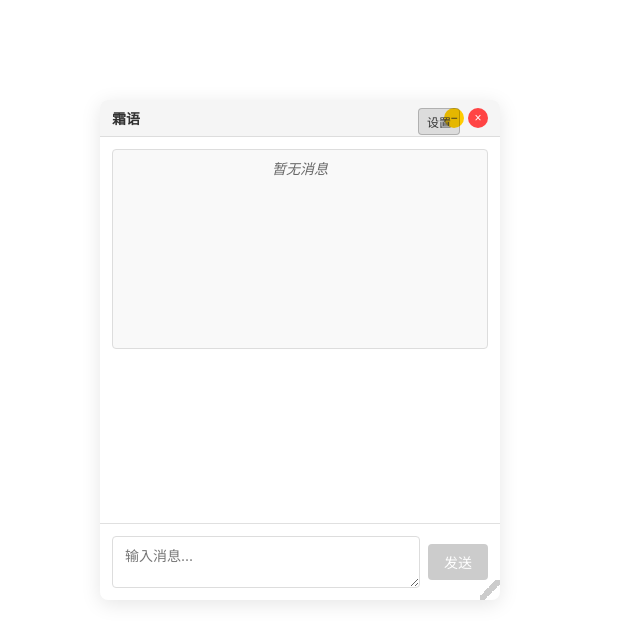
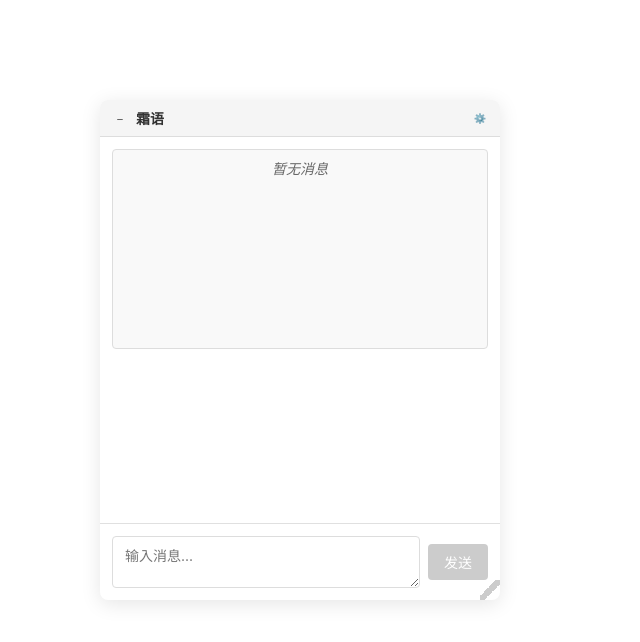
Before and after one commit to YeShuang25/ShuangDialog, a React app: page / in a window 1280 px wide. Shown: the top 642 px of the page, without its empty margins (0-640 px from the left). Built offline with nearby package versions, Linux system fonts and the light colour scheme; the HTML template or start-up script is replaced by a standard one.

Commit message:
feat(ui): 为浮动窗口添加设置按钮并优化样式
- 在 FloatingWindow 组件中添加 onSettings 回调支持
- 重新设计窗口标题栏按钮样式和交互效果
- 移除 ChatPanel 中的独立设置按钮，改用窗口内置按钮
- 简化设置窗口的布局和样式

```diff
--- a/src/ui/components/layout/FloatingWindow.tsx
+++ b/src/ui/components/layout/FloatingWindow.tsx
@@ -7,6 +7,7 @@ export interface FloatingWindowProps {
   defaultSize?: { width: number; height: number };
   minSize?: { width: number; height: number };
   onClose?: () => void;
+  onSettings?: () => void;
   className?: string;
   style?: React.CSSProperties;
   showHeader?: boolean;
@@ -19,6 +20,7 @@ export const FloatingWindow: React.FC<FloatingWindowProps> = ({
   defaultSize = { width: 400, height: 600 },
   minSize = { width: 200, height: 150 },
   onClose,
+  onSettings,
   className = '',
   style = {},
   showHeader = true
@@ -178,44 +180,91 @@ export const FloatingWindow: React.FC<FloatingWindowProps> = ({
           }}
           onMouseDown={handleMouseDown}
         >
-          <div style={{ fontWeight: 'bold', color: '#333' }}>
-            {title}
-          </div>
-          <div style={{ display: 'flex', gap: '4px' }}>
-            <button
+          {/* 左侧：标题和最小化图标 */}
+          <div style={{ display: 'flex', alignItems: 'center', gap: '8px' }}>
+            <div
               onClick={toggleMinimize}
               style={{
-                width: '20px',
-                height: '20px',
-                border: 'none',
-                backgroundColor: '#ffcc00',
-                borderRadius: '50%',
                 cursor: 'pointer',
+                width: '16px',
+                height: '16px',
                 display: 'flex',
                 alignItems: 'center',
                 justifyContent: 'center',
                 fontSize: '12px',
-                color: '#333'
+                color: '#666',
+                borderRadius: '2px',
+                transition: 'background-color 0.2s'
+              }}
+              onMouseEnter={(e) => {
+                e.currentTarget.style.backgroundColor = 'rgba(0,0,0,0.1)';
+              }}
+              onMouseLeave={(e) => {
+                e.currentTarget.style.backgroundColor = 'transparent';
               }}
               title="最小化"
             >
               −
-            </button>
+            </div>
+            <div style={{ fontWeight: 'bold', color: '#333', fontSize: '14px' }}>
+              {title}
+            </div>
+          </div>
+
+          {/* 右侧：设置按钮和关闭按钮 */}
+          <div style={{ display: 'flex', alignItems: 'center', gap: '8px' }}>
+            {onSettings && (
+              <button
+                onClick={onSettings}
+                style={{
+                  width: '16px',
+                  height: '16px',
+                  border: 'none',
+                  backgroundColor: 'transparent',
+                  borderRadius: '2px',
+                  cursor: 'pointer',
+                  display: 'flex',
+                  alignItems: 'center',
+                  justifyContent: 'center',
+                  fontSize: '10px',
+                  color: '#666',
+                  transition: 'background-color 0.2s'
+                }}
+                onMouseEnter={(e) => {
+                  e.currentTarget.style.backgroundColor = 'rgba(0,0,0,0.1)';
+                }}
+                onMouseLeave={(e) => {
+                  e.currentTarget.style.backgroundColor = 'transparent';
+                }}
+                title="设置"
+              >
+                ⚙️
+              </button>
+            )}
             {onClose && (
               <button
                 onClick={onClose}
                 style={{
-                  width: '20px',
-                  height: '20px',
+                  width: '16px',
+                  height: '16px',
                   border: 'none',
-                  backgroundColor: '#ff4444',
-                  borderRadius: '50%',
+                  backgroundColor: 'transparent',
+                  borderRadius: '2px',
                   cursor: 'pointer',
                   display: 'flex',
                   alignItems: 'center',
                   justifyContent: 'center',
                   fontSize: '12px',
-                  color: 'white'
+                  color: '#666',
+                  transition: 'background-color 0.2s'
+                }}
+                onMouseEnter={(e) => {
+                  e.currentTarget.style.backgroundColor = 'rgba(255,0,0,0.2)';
+                  e.currentTarget.style.color = '#ff4444';
+                }}
+                onMouseLeave={(e) => {
+                  e.currentTarget.style.backgroundColor = 'transparent';
+                  e.currentTarget.style.color = '#666';
                 }}
                 title="关闭"
               >
--- a/src/ui/pages/ChatPanel.tsx
+++ b/src/ui/pages/ChatPanel.tsx
@@ -71,7 +71,7 @@ export const ChatPanel: React.FC = () => {
         title="霜语"
         defaultPosition={{ x: 100, y: 100 }}
         defaultSize={{ width: 400, height: 500 }}
-        onClose={toggleSettings}
+        onSettings={toggleSettings}
         style={{
           backgroundColor: theme.background,
           color: theme.text,
@@ -83,30 +83,6 @@ export const ChatPanel: React.FC = () => {
         }}
       >
         <div style={{ height: '100%', display: 'flex', flexDirection: 'column' }}>
-          {/* 设置按钮 - 放在标题栏右侧 */}
-          <div style={{
-            position: 'absolute',
-            top: '8px',
-            right: '40px',
-            zIndex: 10
-          }}>
-            <Button
-              onClick={toggleSettings}
-              variant="secondary"
-              size="small"
-              style={{
-                padding: '4px 8px',
-                fontSize: '12px',
-                backgroundColor: 'rgba(0,0,0,0.1)',
-                color: '#333',
-                border: '1px solid rgba(0,0,0,0.2)',
-                borderRadius: '4px'
-              }}
-            >
-              设置
-            </Button>
-          </div>
-
           {/* 消息显示区域 */}
           <div style={{ flex: 1, padding: '12px', overflow: 'hidden' }}>
             <MessageList messages={messages} />
@@ -124,7 +100,7 @@ export const ChatPanel: React.FC = () => {
         <FloatingWindow
           title="设置"
           defaultPosition={{ x: 520, y: 100 }}
-          defaultSize={{ width: 320, height: 280 }}
+          defaultSize={{ width: 280, height: 180 }}
           onClose={toggleSettings}
           style={{
             backgroundColor: theme.background,
@@ -133,57 +109,40 @@ export const ChatPanel: React.FC = () => {
             fontSize: '14px',
             boxShadow: theme.shadow,
             border: 'none',
-            borderRadius: '12px'
+            borderRadius: '8px'
           }}
         >
-          <div style={{
-            height: '100%',
-            display: 'flex',
-            flexDirection: 'column',
-            background: 'linear-gradient(135deg, #f5f7fa 0%, #c3cfe2 100%)'
-          }}>
-            {/* 设置标题 */}
-            <div style={{
-              padding: '16px',
-              background: 'linear-gradient(135deg, #667eea 0%, #764ba2 100%)',
-              color: 'white',
-              borderBottom: `1px solid ${theme.border}`,
-              borderRadius: '12px 12px 0 0'
-            }}>
-              <h3 style={{ margin: 0, fontSize: '16px', fontWeight: '600' }}>设置选项</h3>
-            </div>
-
+          <div style={{ height: '100%', display: 'flex', flexDirection: 'column' }}>
             {/* 设置内容 */}
             <div style={{
               flex: 1,
-              padding: '20px',
+              padding: '16px',
               display: 'flex',
               flexDirection: 'column',
-              gap: '16px'
+              gap: '12px'
             }}>
               {/* 调试模式开关 */}
               <div style={{
                 display: 'flex',
                 justifyContent: 'space-between',
                 alignItems: 'center',
-                padding: '12px',
-                backgroundColor: 'rgba(255,255,255,0.8)',
-                borderRadius: '8px',
-                border: `1px solid ${theme.border}`
+                padding: '8px',
+                border: `1px solid ${theme.border}`,
+                borderRadius: '4px'
               }}>
                 <div>
-                  <div style={{ fontWeight: '600', color: theme.text, marginBottom: '4px' }}>
+                  <div style={{ fontWeight: '600', color: theme.text, fontSize: '13px' }}>
                     调试模式
                   </div>
-                  <div style={{ fontSize: '12px', color: theme.textLight }}>
-                    启用详细的调试信息输出
+                  <div style={{ fontSize: '11px', color: theme.textLight }}>
+                    启用调试信息输出
                   </div>
                 </div>
                 <label style={{
                   position: 'relative',
                   display: 'inline-block',
-                  width: '44px',
-                  height: '24px'
+                  width: '36px',
+                  height: '20px'
                 }}>
                   <input
                     type="checkbox"
@@ -199,20 +158,19 @@ export const ChatPanel: React.FC = () => {
                     right: 0,
                     bottom: 0,
                     backgroundColor: debugMode ? theme.primary : '#ccc',
-                    transition: '0.4s',
-                    borderRadius: '24px'
+                    transition: '0.3s',
+                    borderRadius: '20px'
                   }}>
                     <span style={{
                       position: 'absolute',
                       content: '""',
-                      height: '18px',
-                      width: '18px',
-                      left: debugMode ? '20px' : '3px',
+                      height: '14px',
+                      width: '14px',
+                      left: debugMode ? '16px' : '2px',
                       bottom: '3px',
                       backgroundColor: 'white',
-                      transition: '0.4s',
-                      borderRadius: '50%',
-                      boxShadow: '0 2px 4px rgba(0,0,0,0.2)'
+                      transition: '0.3s',
+                      borderRadius: '50%'
                     }} />
                   </span>
                 </label>
@@ -220,13 +178,12 @@ export const ChatPanel: React.FC = () => {
 
               {/* 其他设置项占位 */}
               <div style={{
-                padding: '12px',
-                backgroundColor: 'rgba(255,255,255,0.8)',
-                borderRadius: '8px',
+                padding: '8px',
                 border: `1px solid ${theme.border}`,
+                borderRadius: '4px',
                 textAlign: 'center'
               }}>
-                <div style={{ fontSize: '12px', color: theme.textLight }}>
+                <div style={{ fontSize: '11px', color: theme.textLight }}>
                   更多设置选项将在后续版本中添加
                 </div>
               </div>
@@ -234,17 +191,16 @@ export const ChatPanel: React.FC = () => {
 
             {/* 底部操作按钮 */}
             <div style={{
-              padding: '16px',
+              padding: '12px',
               borderTop: `1px solid ${theme.border}`,
-              background: 'rgba(255,255,255,0.8)',
               display: 'flex',
-              justifyContent: 'flex-end',
-              gap: '8px'
+              justifyContent: 'flex-end'
             }}>
               <Button
                 onClick={toggleSettings}
                 variant="secondary"
                 size="small"
+                style={{ fontSize: '12px', padding: '4px 8px' }}
               >
                 关闭
               </Button>
```
